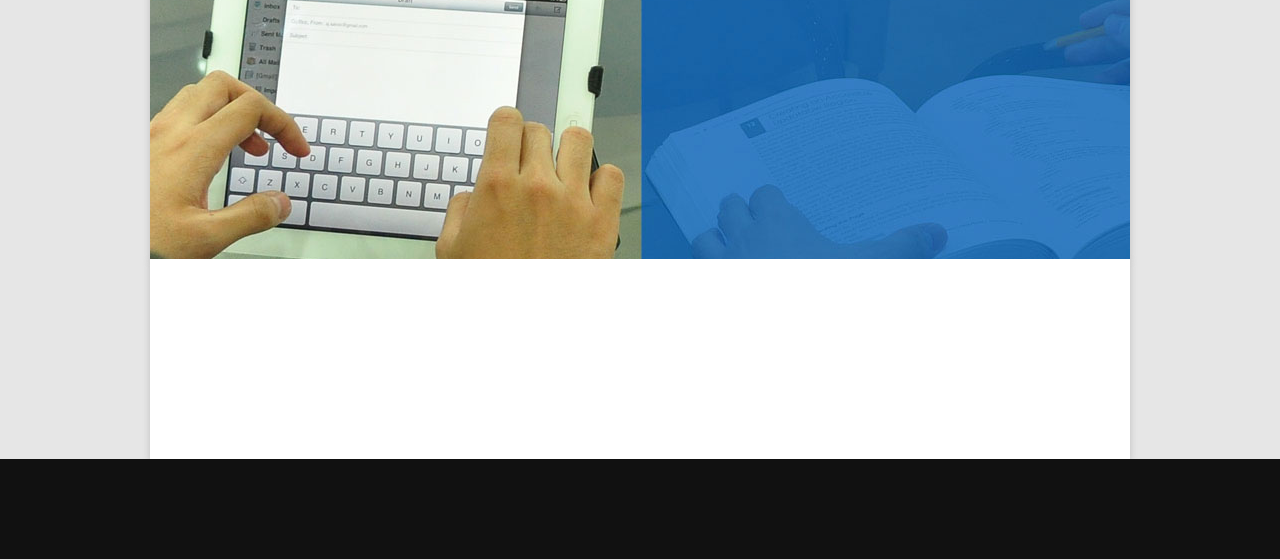
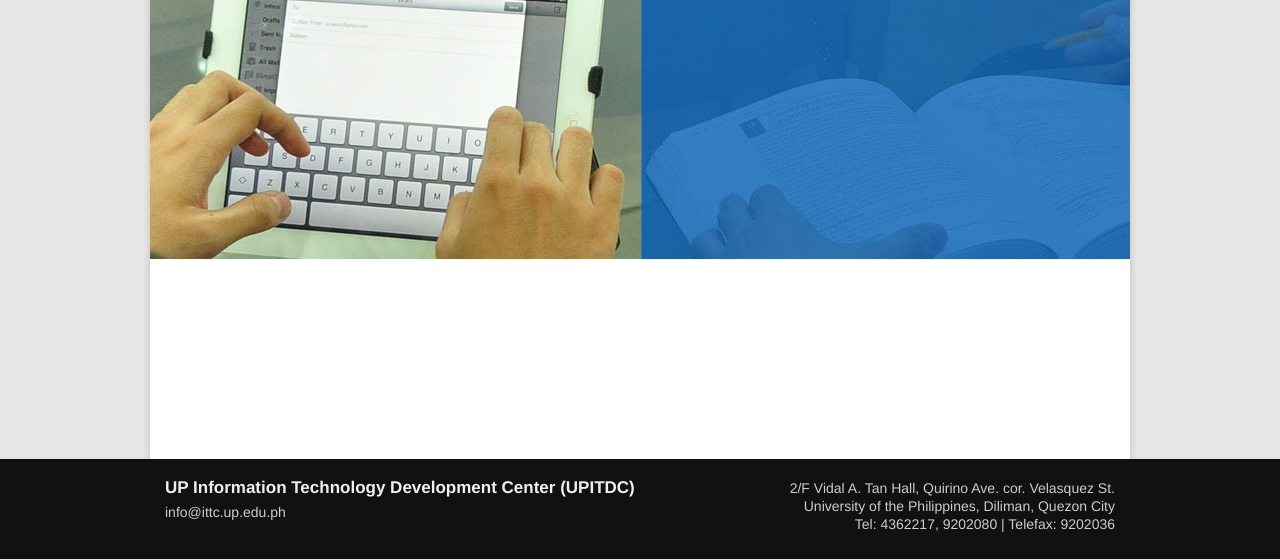
Before and after one commit to semillastan/upitdc-website, a plain HTML site: page index.html in a window 1280 px wide. Shown: the part 240-800 px from the top of the page. Drawn offline with Linux system fonts and the light colour scheme; files whose address does not match are found by name.

Commit message:
Update footer

```diff
--- a/foundation/stylesheets/app.css
+++ b/foundation/stylesheets/app.css
@@ -101,3 +101,26 @@ li.divider {
 	background-color: #111111;
 	z-index: 10;
 }
+
+.footer h5 {
+	color: #efefef;
+	margin-top: 20px;
+	margin-bottom: 5px;
+}
+
+.footer h6 {
+	color: #cccccc;
+	margin-top: 0;
+}
+
+.footer .address {
+	margin: 0;
+	margin-top: 20px;
+	float: right;
+}
+
+.footer .address2 {
+	margin: 0;
+	margin-top: 0;
+	float: right;
+}
--- a/index.html
+++ b/index.html
@@ -82,8 +82,14 @@
   	</div>
   	<div class="containt-to-grid footer">
   		<div class="row">
-  			<div class="twelve columns">
-
+  			<div class="seven columns">
+  				<h5>UP Information Technology Development Center (UPITDC)</h5>
+  				<h6 class="subheader">info@ittc.up.edu.ph</h6>
+  			</div>
+  			<div class="five columns">
+  				<h6 class="subheader address">2/F Vidal A. Tan Hall, Quirino Ave. cor. Velasquez St.</h6>
+				<h6 class="subheader address2">University of the Philippines, Diliman, Quezon City</h6>
+				<h6 class="subheader address2">Tel: 4362217, 9202080 | Telefax: 9202036</h6>
   			</div>
   		</div>
   	</div>
```
